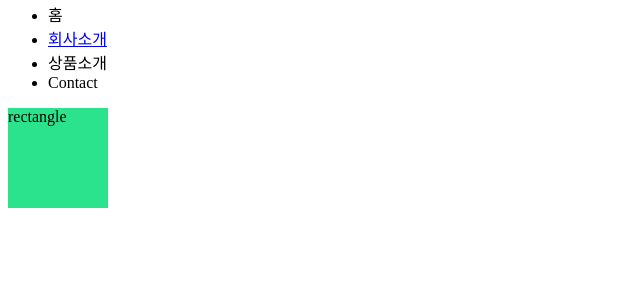
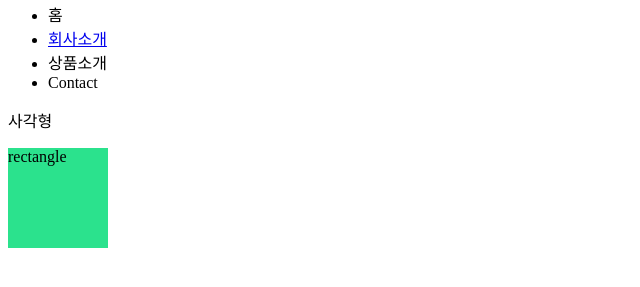
Before and after one commit to soy23kim/gitbasic, a plain HTML site: page index.html in a window 1280 px wide. Shown: the part 87-374 px from the top of the page, without its empty margins (0-640 px from the left). Drawn offline with Linux system fonts and the light colour scheme.

Commit message:
p태그 추가

```diff
--- a/index.html
+++ b/index.html
@@ -16,6 +16,7 @@
       </ul>
     </nav>
 
+    <p>사각형</p>
     <div style="background-color: rgb(43, 226, 141); width: 100px; height: 100px">rectangle</div>
   </body>
 </html>
```
